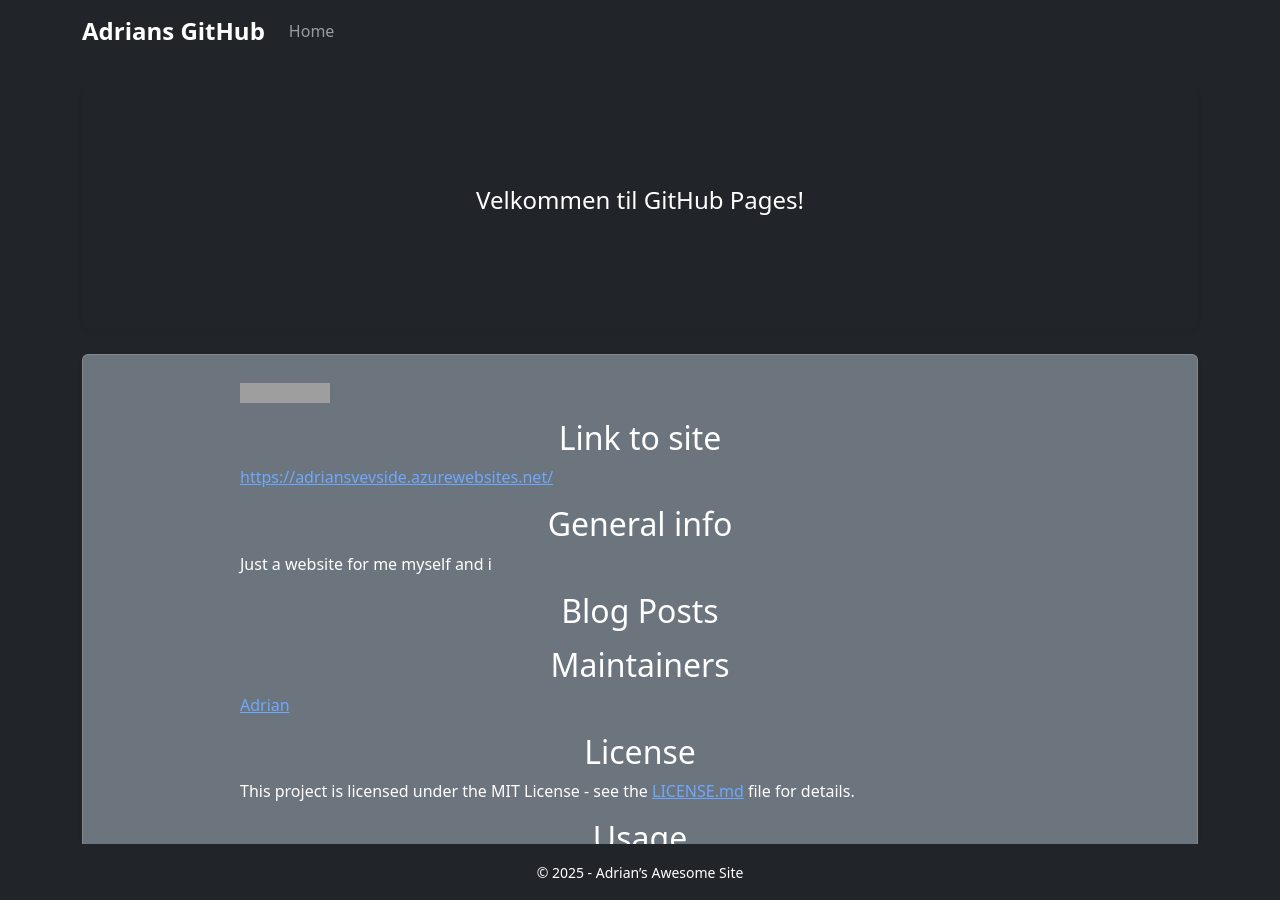
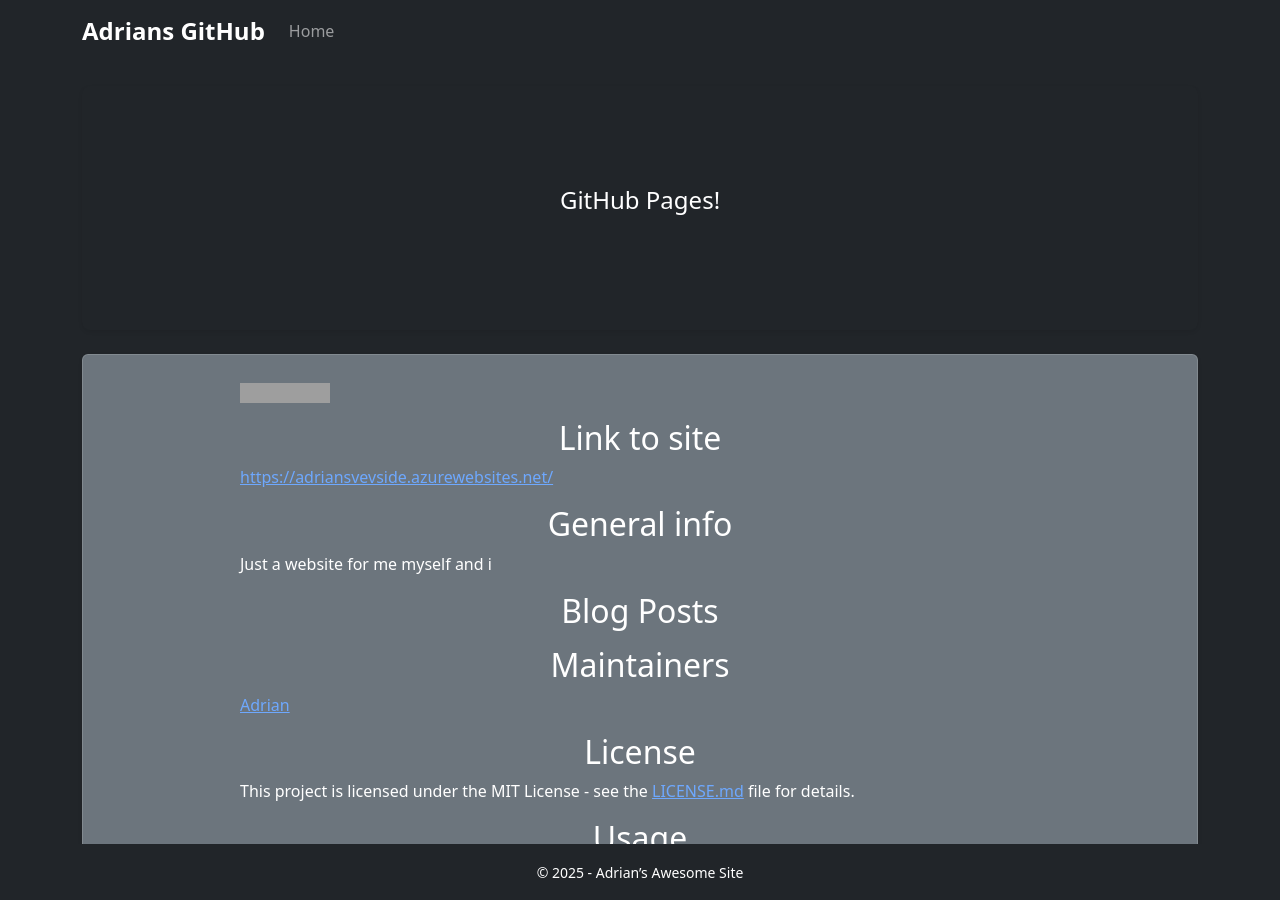
Before and after one commit to Vigdals/AdriansVevside, a Jekyll site: the page built from docs/index.md, in a window 1280 px wide and 900 px high. Built offline with Jekyll 4.4.1, drawn with Linux system fonts in a browser that asks for light colours; grey boxes are pictures that could not be loaded.

Commit message:
fixed some text

```diff
--- a/docs/_layouts/default.html
+++ b/docs/_layouts/default.html
@@ -96,7 +96,7 @@
       <div class="p-5 mb-4 bg-dark text-white rounded-3 shadow-sm">
         <div class="container-fluid py-5 text-center">
           <!-- <h1 class="display-5 fw-bold">{{ page.title }}</h1> -->
-          <p class="fs-4">Velkommen til GitHub Pages!</p>
+          <p class="fs-4">GitHub Pages!</p>
         </div>
       </div>
 
```
